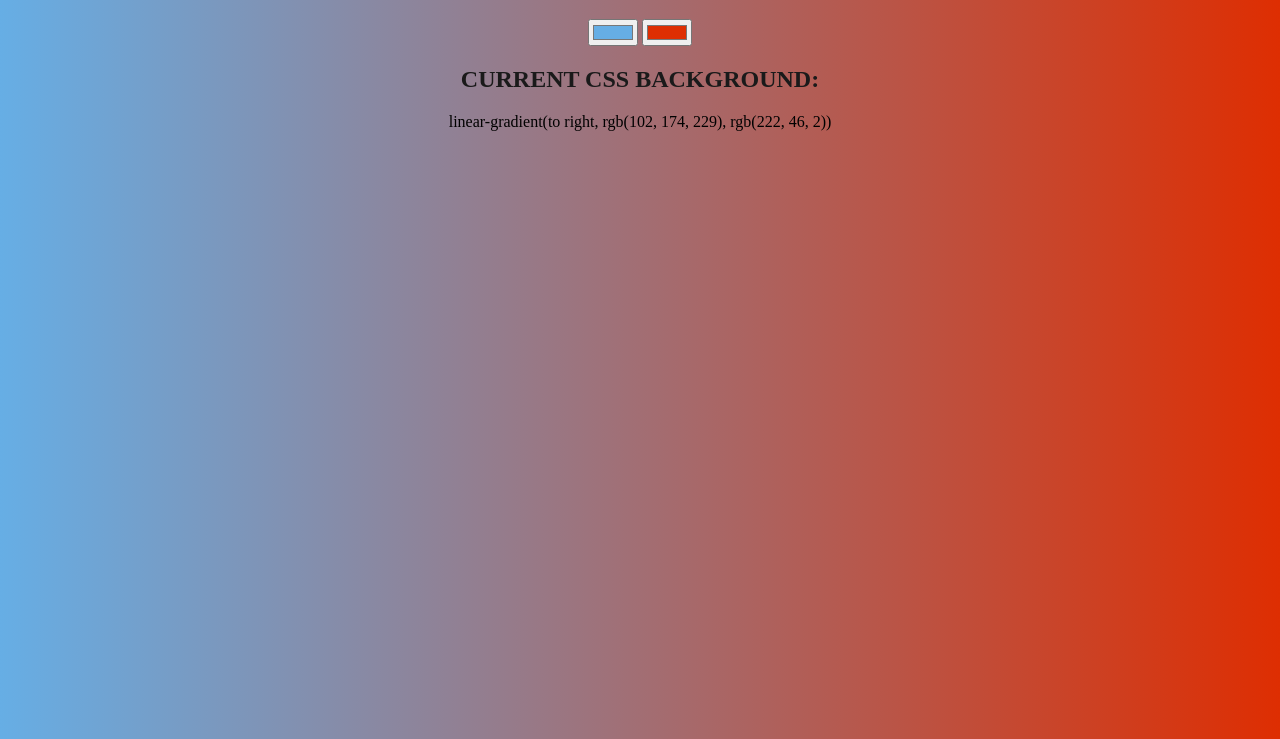
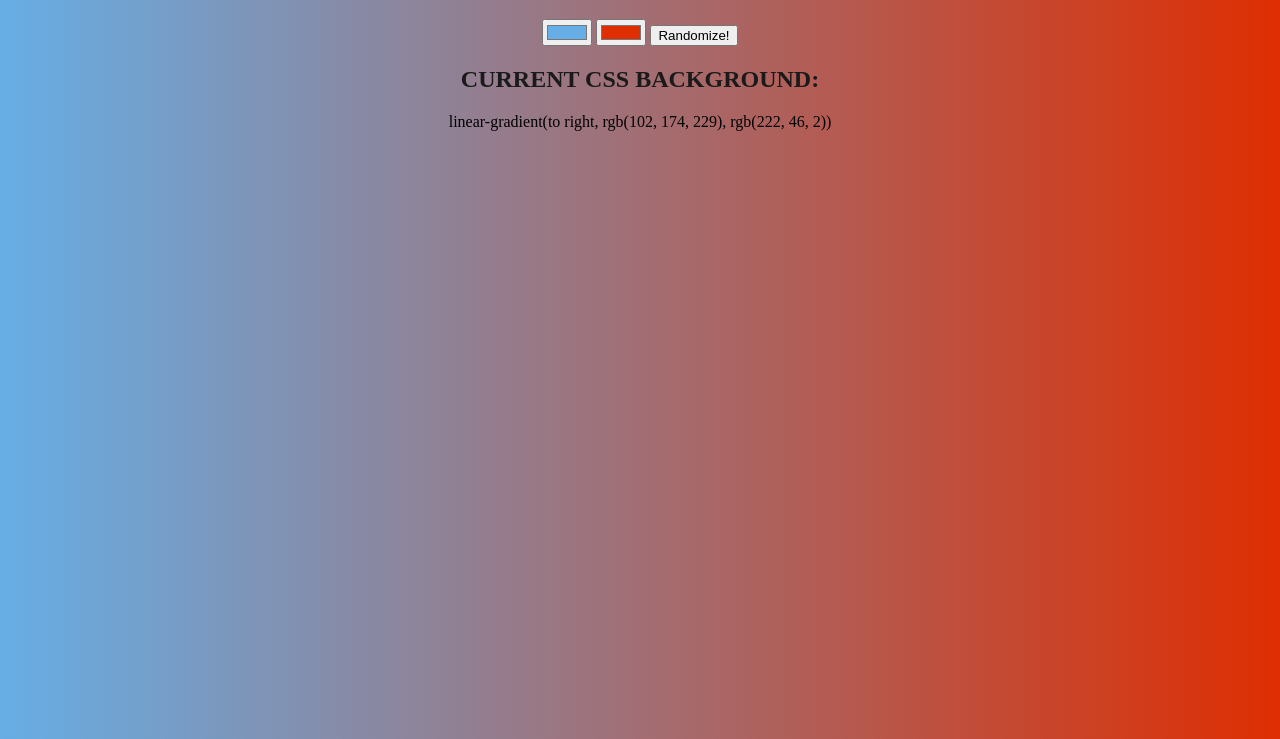
Before and after one commit to imperfect-circuits/ztm_web, a plain HTML site: page backgroundGenerator/index.html in a window 1280 px wide. Shown: the part 61-800 px from the top of the page. Drawn offline with Linux system fonts and the light colour scheme.

Commit message:
Updates
Added randomise color button.
Made pick of the background element use querySelector (meaning it will only return the one element).
Changed setting of description to use textContent (extra work of replaceChildren is not necessary).

```diff
--- a/backgroundGenerator/index.html
+++ b/backgroundGenerator/index.html
@@ -10,6 +10,7 @@
     <h1>Background Generator</h1>
     <input id="leftColor" type="color">
     <input id="rightColor" type="color">
+    <button id="randomiseColor">Randomize!</button>
     <h2>Current CSS Background:</h2>
     <p id="cssStyleDescription"></p>
     <script src="script.js"></script>
--- a/backgroundGenerator/script.js
+++ b/backgroundGenerator/script.js
@@ -1,22 +1,29 @@
 var leftColorInput = document.getElementById("leftColor");
 var rightColorInput = document.getElementById("rightColor");
 var description = document.getElementById("cssStyleDescription");
-var background = document.getElementsByTagName("body")[0];
+var randomColor = document.getElementById("randomiseColor");
+var background = document.querySelector("body");
 
 // supporting functions
-function setDescription(value) {
-    description.replaceChildren(document.createTextNode(value));
+function updateColor() {
+    background.style.backgroundImage = `linear-gradient(to right, ${leftColorInput.value}, ${rightColorInput.value})`;
+    description.textContent = background.style.backgroundImage;
 }
-function updateColor(event) {
-    background.style.backgroundImage = `linear-gradient(to right, ${leftColorInput.value}, ${rightColorInput.value})`;
-    setDescription(background.style.backgroundImage);
+function randomHexValue() {
+    return Math.floor(Math.random()*256).toString(16);
+}
+function randomiseColor() {
+    leftColorInput.value = '#'+randomHexValue()+randomHexValue()+randomHexValue();
+    rightColorInput.value = '#'+randomHexValue()+randomHexValue()+randomHexValue();
+    updateColor();
 }
 
 // starting values for the inputs
 leftColorInput.value = "#66AEE5";
 rightColorInput.value = "#DE2E02";
-updateColor(null);
+updateColor();
 
 // add listeners for the color pickers
 leftColor.addEventListener("input", updateColor);
 rightColor.addEventListener("input", updateColor);
+randomColor.addEventListener("click", randomiseColor);
```
